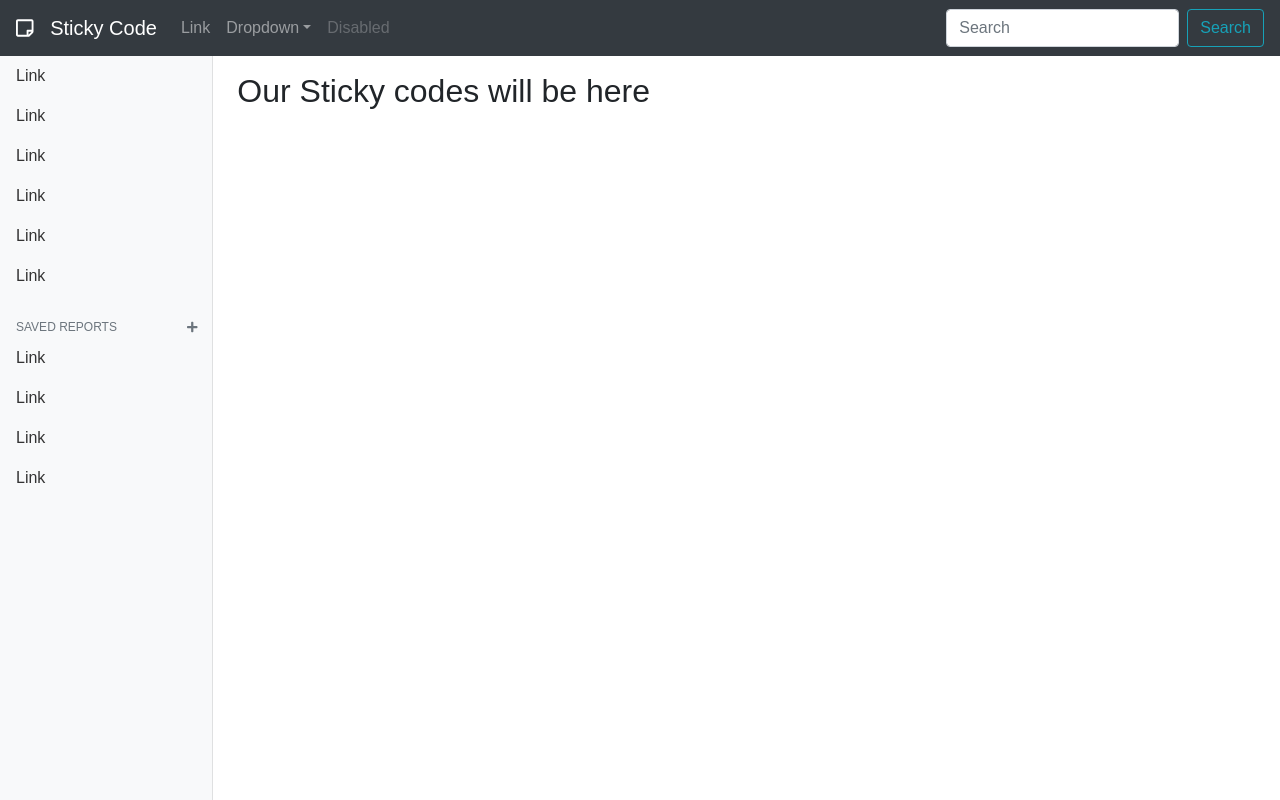
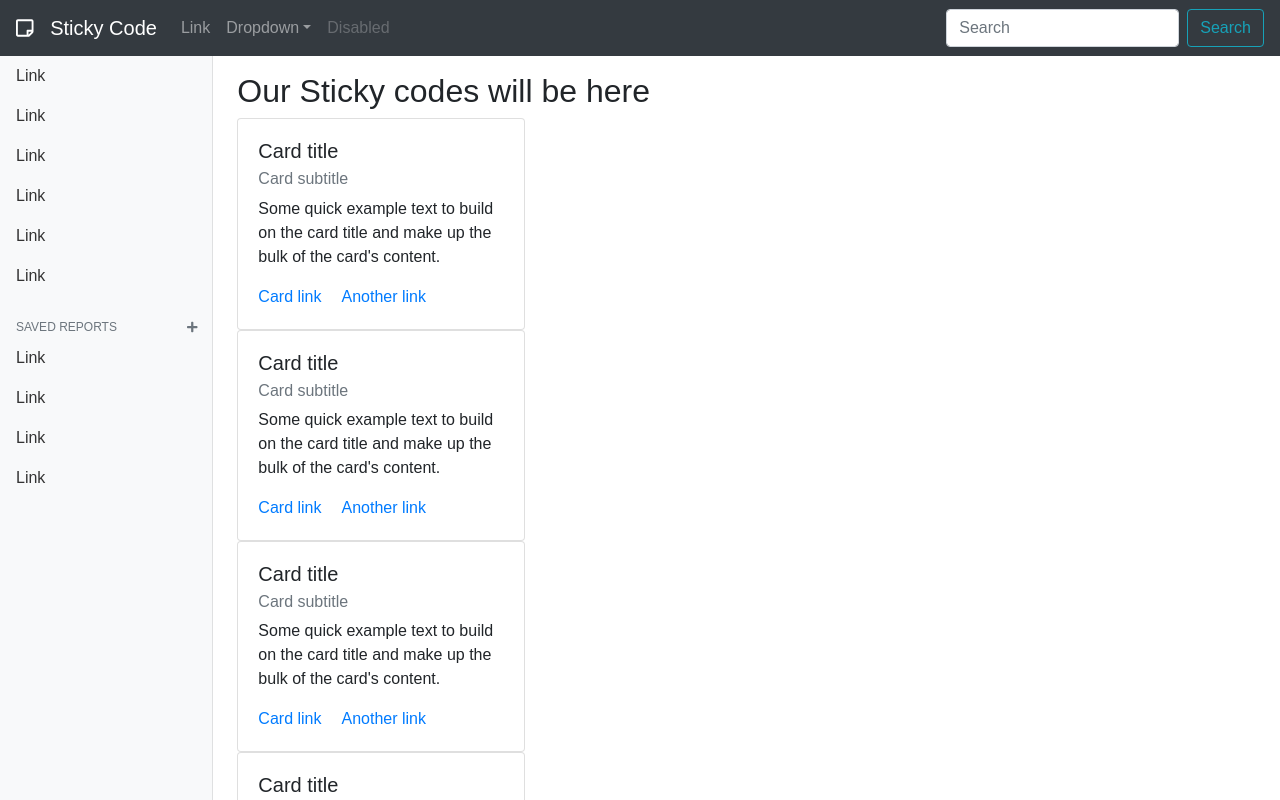
Before and after one commit to ng-kode/Sticky-Code, a React (Create React App) app: page / in a window 1280 px wide. Shown: the top 800 px of the page. Built offline with nearby package versions, Linux system fonts and the light colour scheme.

Commit message:
integrating packery

```diff
--- a/public/index.html
+++ b/public/index.html
@@ -27,6 +27,8 @@
     <script src="https://maxcdn.bootstrapcdn.com/bootstrap/4.0.0/js/bootstrap.min.js" integrity="sha384-JZR6Spejh4U02d8jOt6vLEHfe/JQGiRRSQQxSfFWpi1MquVdAyjUar5+76PVCmYl" crossorigin="anonymous"></script>
 
     <script defer src="https://use.fontawesome.com/releases/v5.0.8/js/all.js" integrity="sha384-SlE991lGASHoBfWbelyBPLsUlwY1GwNDJo3jSJO04KZ33K2bwfV9YBauFfnzvynJ" crossorigin="anonymous"></script>
+
+    <script src="https://unpkg.com/packery@2/dist/packery.pkgd.js"></script>
   </head>
   <body>
     <noscript>
--- a/src/components/main/index.js
+++ b/src/components/main/index.js
@@ -2,12 +2,15 @@ import React, { Component } from 'react';
 import './styles.css'
 import { connect } from 'react-redux'
 import {  } from '../../actions'
+
+import Notes from '../notes'
 
 class Main extends Component {
     render() {
         return (
             <main role='main' className='col-md-9 ml-sm-auto col-lg-10 pt-3 px-4'>
                 <h2>Our Sticky codes will be here</h2>
+                <Notes/>
             </main>
         )
     }
--- /dev/null
+++ b/src/components/note/index.js
@@ -0,0 +1,31 @@
+import React, { Component } from 'react';
+import './styles.css'
+import { connect } from 'react-redux'
+import {  } from '../../actions'
+
+class Note extends Component {
+    render() {
+        return (
+            <div className="card note">
+                <div className="card-body">
+                    <h5 className="card-title">Card title</h5>
+                    <h6 className="card-subtitle mb-2 text-muted">Card subtitle</h6>
+                    <p className="card-text">Some quick example text to build on the card title and make up the bulk of the card's content.</p>
+                    <a href="#" className="card-link">Card link</a>
+                    <a href="#" className="card-link">Another link</a>
+                </div>
+            </div>
+        )
+    }
+}
+
+
+const mapStateToProps = (state, ownProps) => ({
+
+})
+
+const mapDispatchToProps = {
+
+}
+
+export default connect(mapStateToProps, mapDispatchToProps)(Note)
--- /dev/null
+++ b/src/components/note/styles.css
@@ -0,0 +1,3 @@
+.note {
+    width: 18rem;
+}
--- /dev/null
+++ b/src/components/notes/index.js
@@ -0,0 +1,33 @@
+import React, { Component } from 'react';
+import './styles.css';
+import { connect } from 'react-redux'
+import {  } from '../../actions'
+
+import Note from '../note';
+
+class Notes extends Component {
+
+    render() {
+        const packeryOps = `{
+            "itemSelector": ".note",
+            "gutter": 10
+        }`
+
+        return (
+            <div className="notes" data-packery={packeryOps} ref={el => this.el = el}>
+                {[1,2,3,4,5,6].map(note => <Note key={note} />)}
+            </div>
+        )
+    }
+}
+
+
+const mapStateToProps = (state, ownProps) => ({
+
+})
+
+const mapDispatchToProps = {
+
+}
+
+export default connect(mapStateToProps, mapDispatchToProps)(Notes)
```
Also changed, not shown: src/components/notes/styles.css (added).
